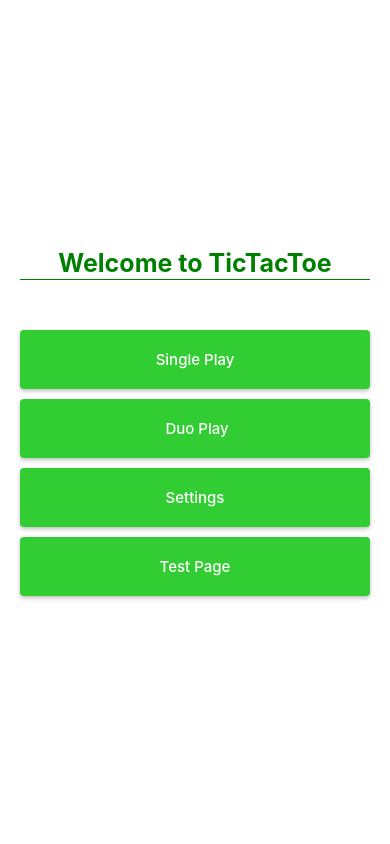
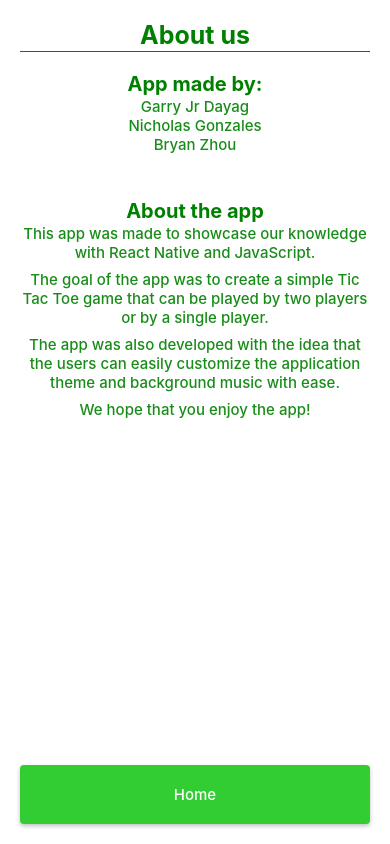
Before and after one commit to garryloopy/TicTacToe, a React Native app: screen /About in a window 390 px wide. Built offline with nearby package versions, Linux system fonts and the light colour scheme; what react-native-sound would draw is missing.

Commit message:
Added About Page, major UI overhau;
Changed UI in settings page and added an about page

```diff
--- a/App.js
+++ b/App.js
@@ -1,7 +1,7 @@
 import HomePage from "./screens/HomePage";
 import SettingsPage from "./screens/SettingsPage";
 import GamePage from "./screens/GamePage";
-import TestPage from "./screens/TestPage";
+import AboutPage from "./screens/AboutPage";
 
 import { ConfigContextProvider } from "./_utils/context";
 
@@ -33,8 +33,9 @@ export default function App() {
           <Stack.Screen name="Game"
                         component={GamePage}
                         options={noHeader}/>
-          <Stack.Screen name="Test Page"
-                        component={TestPage}/>
+          <Stack.Screen name="About"
+                        component={AboutPage}
+                        options={noHeader}/>
         </Stack.Navigator>
       </NavigationContainer>
     </ConfigContextProvider>
--- a/components/soundManager.js
+++ b/components/soundManager.js
@@ -32,6 +32,26 @@ const sounds = {
         sound: moonlight,
         name: "Moonlight"
     },
+    2 : {
+        sound: moonlight,
+        name: "Moonlight"
+    },
+    3 : {
+        sound: moonlight,
+        name: "Moonlight"
+    },
+    4 : {
+        sound: moonlight,
+        name: "Moonlight"
+    },
+    5 : {
+        sound: moonlight,
+        name: "Moonlight"
+    },
+    6 : {
+        sound: moonlight,
+        name: "Moonlight"
+    }
 }
 
 
--- /dev/null
+++ b/screens/AboutPage.jsx
@@ -0,0 +1,160 @@
+import {
+    View,
+    Text,
+    StyleSheet,
+    TouchableHighlight,
+} from "react-native";
+
+import { useConfigContext } from "../_utils/context";
+
+import {
+    getThemeById,
+} from "../components/themeManager"
+
+import {
+    useState,
+    useEffect
+} from "react";
+
+import { playSoundById, stopAllSounds } from "../components/soundManager";
+
+export default function AboutPage({ navigation }) {
+
+    const { themeId } = useConfigContext();
+
+    // Represents current theme
+    const [currentTheme, setCurrentTheme] = useState(getThemeById(themeId).theme);
+
+    // Change current theme each the current theme id changes
+    useEffect(() => {
+      setCurrentTheme(getThemeById(themeId).theme);
+    }, [themeId]);
+
+    // Represents overall styling for the page
+    const styles = StyleSheet.create({
+        container: {
+            flex: 1,
+            padding:20,
+            justifyContent: "center",
+            alignItems: "center",
+            fontWeight: "bold",
+            backgroundColor: currentTheme.backgroundColor.color
+        },
+        heading: {
+          fontSize: 25,
+          fontWeight: "bold",
+          color: currentTheme.homeHeader.color,
+          textAlign: "center",
+          paddingBottom: 1
+      },
+      headerContainer: {
+          borderBottomWidth: 0.75,
+          marginBottom: 10,
+          width: "100%",
+          borderBottomColor: currentTheme.homeHeader.color
+      },
+        buttonText: {
+            color: "white",
+            textAlign: "center",
+            fontSize: 15,
+            fontWeight: "500"
+        },
+        buttonTextSelected: {
+            color: currentTheme.buttonText.color,
+            textAlign: "center",
+            fontSize: 15,
+            fontWeight: "500"
+        },
+        buttonContainerSelected: {
+            backgroundColor: currentTheme.buttonBackground.color,
+            paddingVertical: 20,
+            paddingHorizontal: 25,
+            borderRadius: 4,
+        },
+        buttonContainer: {
+            backgroundColor: "gray",
+            paddingVertical: 20,
+            paddingHorizontal: 25,
+            borderRadius: 4,
+            opacity: 0.8
+        },
+        bodyContainer: {
+            width: "100%"
+        },
+        shadow: {
+            shadowColor: '#000',
+            shadowOffset: {
+              width: 0,
+              height: 2,
+            },
+            shadowOpacity: 0.25,
+            shadowRadius: 4,
+            elevation: 5,
+        },
+        text: {
+            color: currentTheme.homeHeader.color,
+            textAlign: "center",
+            fontSize: 15,
+            fontWeight: "500",
+            opacity: 0.9
+        }
+
+    });
+
+      const handleOnHomeButtonPress = () => {
+        navigation.navigate("Home");
+      }
+
+      return (
+        <View style={styles.container}>
+          <View style={styles.headerContainer}>
+            <Text style={styles.heading}>About us</Text>
+          </View>
+
+          <View style={[styles.bodyContainer, {marginBottom: "auto", gap: 20}]}>
+            <View>
+                <View style={[styles.headerContainer, {marginTop: 10, marginBottom: 0, borderBottomWidth: 0}]}>
+                    <Text style={[styles.heading, {fontSize: 20}]}>App made by:</Text>
+                </View>
+                <View style={{paddingBottom: 15}}>
+                    <Text style={styles.text}>Garry Jr Dayag</Text>
+                    <Text style={styles.text}>Nicholas Gonzales</Text>
+                    <Text style={styles.text}>Bryan Zhou</Text>
+                </View>
+            </View>
+
+            <View>
+                <View style={[styles.headerContainer, {marginTop: 10, marginBottom: 0, borderBottomWidth: 0}]}>
+                    <Text style={[styles.heading, {fontSize: 20}]}>About the app</Text>
+                </View>
+                <View style={{paddingBottom: 15, gap: 8}}>
+                    <Text style={styles.text}>
+                        This app was made to showcase our knowledge with React Native and JavaScript.
+                    </Text>
+                    <Text style={styles.text}>
+                        The goal of the app was to create a simple Tic Tac Toe game that can be played by two players or by a single player.
+                    </Text>
+                    <Text style={styles.text}>
+                        The app was also developed with the idea that the users can easily customize the application theme and background music with ease.
+                    </Text>
+                    <Text style={styles.text}>
+                        We hope that you enjoy the app!
+                    </Text>
+                </View>
+            </View>
+          </View>
+
+          <View style={{width: "100%", marginTop: "auto"}}>
+              <TouchableHighlight
+                    activeOpacity={0.9}
+                    underlayColor="#DDDDDD"
+                    style={[styles.buttonContainerSelected, {marginTop: 15}, styles.shadow]}
+                    onPress={handleOnHomeButtonPress}>
+                    <Text style={styles.buttonTextSelected}>
+                    Home
+                    </Text>
+              </TouchableHighlight>
+          </View>
+        </View>
+      );
+    }
--- a/screens/HomePage.jsx
+++ b/screens/HomePage.jsx
@@ -4,11 +4,6 @@ import {
     StyleSheet,
     TouchableHighlight
 } from "react-native";
-
-import {
-    useState,
-    useEffect
-} from "react";
 
 import { useConfigContext } from "../_utils/context";
 
@@ -108,15 +103,15 @@ export default function HomePage( {navigation} ) {
                         activeOpacity={0.9}
                         underlayColor="#DDDDDD"
                         style={[styles.buttonContainer, styles.shadow]}
-                        onPressOut={() => navigation.navigate("Settings", {prevThemeId : themeId})}>
+                        onPressOut={() => navigation.navigate("Settings")}>
                         <Text style={styles.buttonText}>Settings</Text>
                     </TouchableHighlight>
                     <TouchableHighlight
                         activeOpacity={0.9}
                         underlayColor="#DDDDDD"
                         style={[styles.buttonContainer, styles.shadow]}
-                        onPressOut={() => navigation.navigate("Test Page")}>
-                        <Text style={styles.buttonText}>Test Page</Text>
+                        onPressOut={() => navigation.navigate("About")}>
+                        <Text style={styles.buttonText}>About Us</Text>
                     </TouchableHighlight>
             </View>
         </View>
--- a/screens/SettingsPage.jsx
+++ b/screens/SettingsPage.jsx
@@ -161,7 +161,7 @@ export default function SettingsPage({ navigation }) {
           navBarContainer: {
             backgroundColor: "gray",
             width: "100%",
-            height: 40,
+            height: 48,
             flexDirection: "row",
             justifyContent:"space-evenly",
             gap: 6,
@@ -171,12 +171,14 @@ export default function SettingsPage({ navigation }) {
           },
             navBarButtonContainer: {
               backgroundColor: "white",
-              paddingVertical: 5,
+              paddingVertical: 7,
               paddingHorizontal: 60,
               borderRadius: 4
           },
           navBarButtonText: {
-            textAlign: "center"
+            textAlign: "center",
+            fontSize: 15,
+            fontWeight: "500"
           },
           navBarButtonContainerSelected:{
             backgroundColor: currentTheme.buttonBackground.color
@@ -198,7 +200,7 @@ export default function SettingsPage({ navigation }) {
             <Text style={styles.heading}>Settings</Text>
           </View>
 
-          <View style={navBar.navBarContainer}>
+          <View style={[navBar.navBarContainer, {marginBottom: "auto"}]}>
             <TouchableHighlight
               style={[navBar.navBarButtonContainer, selectedNavBar === "THEMES" ? navBar.navBarButtonContainerSelected : {opacity: 0.7}, styles.shadow]}
               activeOpacity={0.9}
@@ -214,8 +216,8 @@ export default function SettingsPage({ navigation }) {
               <Text style={[navBar.navBarButtonText, selectedNavBar === "SOUNDS" ? navBar.navBarButtonTextSelected : {opacity: 0.7}]}>Sounds</Text>
             </TouchableHighlight>
           </View>
-          <View style={styles.bodyContainer}>
 
+          <View style={[styles.bodyContainer, {marginBottom: "auto"}]}>
             <FlatList
               data={selectedNavBar === "THEMES" ? Object.keys(availableThemes) : Object.keys(availableSounds)}
               renderItem={({ item }) => (
@@ -244,7 +246,9 @@ export default function SettingsPage({ navigation }) {
                       </Text>
                   </TouchableHighlight>
               }
+          </View>
 
+          <View style={{width: "100%", marginTop: "auto"}}>
               <TouchableHighlight
                     activeOpacity={0.9}
                     underlayColor="#DDDDDD"
--- a/screens/TestPage.jsx
+++ /dev/null
@@ -1,26 +0,0 @@
-import {
-    Text,
-    View,
-    Button
-} from "react-native";
-
-import { playSoundById, stopAllSounds } from "../components/soundManager";
-
-
-export default function TestPage() {
-    const handleDebugButton = () => {
-        playSoundById(0);
-    }
-    const handleDebugButton2 = () => {
-        stopAllSounds();
-    }
-
-    return (
-        <View>
-            <Text>Play sound id 1</Text>
-            <Button title="Play" onPress={handleDebugButton}/>
-            <Text>Stop all sound</Text>
-            <Button title="Stop" onPress={handleDebugButton2}/>
-        </View>
-    )
-}
```
Lines whose indentation alone changed are shown as unchanged.
